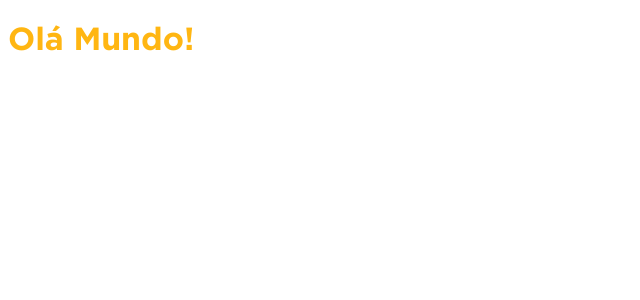
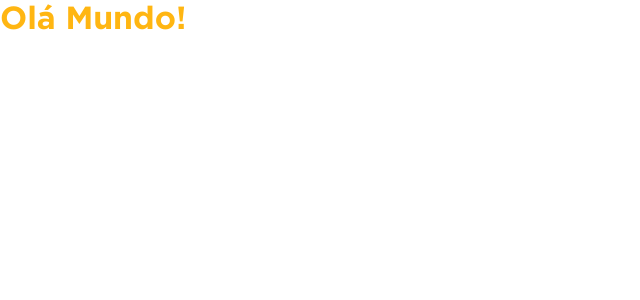
Before and after one commit to guilhermeS53/Desafio-SmartFit, an Angular app: page / in a window 1280 px wide. Shown: the top 300 px of the page, without its empty margins (0-640 px from the left). Built offline with nearby package versions, Linux system fonts and the light colour scheme.

Commit message:
chore: add styling and image

```diff
--- a/src/styles.scss
+++ b/src/styles.scss
@@ -4,6 +4,18 @@
     --yellow: #FFB612;
     --green: #2FC022;
     --red: #dc0a17;
+}
+
+* {
+    font-family: 'Gotham';
+    box-sizing: border-box;
+    padding: 0;
+    margin: 0;
+}
+
+body {
+    height: 100%;
+    width: 100%;
 }
 
 @font-face {
```
Also changed, not shown: src/assets/images/svg/logo.svg (added).
